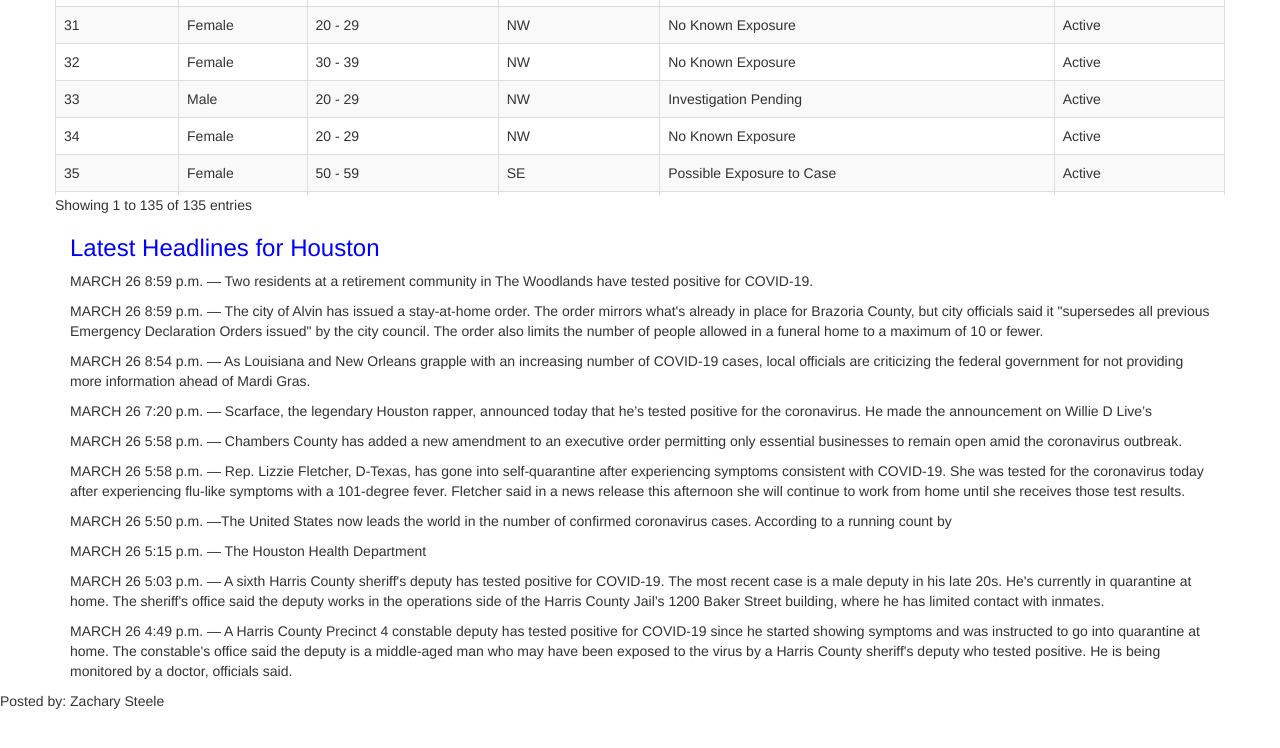
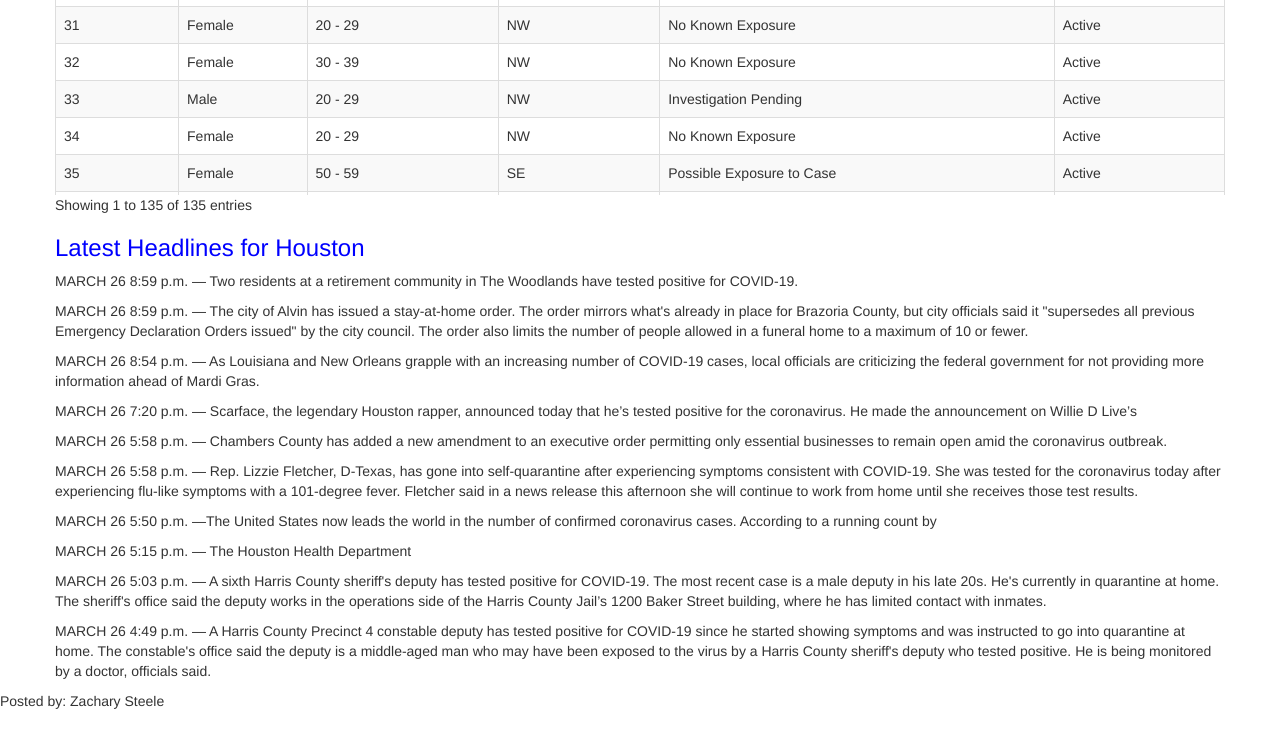
Before and after one commit to zdsteele/covidtexas, a Flask app: page /Harris in a window 1280 px wide. Shown: the part 1852-2600 px from the top of the page. Run offline with Flask 2, Linux system fonts and the light colour scheme; some libraries are stand-ins or nearby versions.

Commit message:
trying again

```diff
--- a/templates/Harris.html
+++ b/templates/Harris.html
@@ -83,8 +83,12 @@
     </div>
 
     <div class='container'>
-        <h3 style="color: blue;">Latest Headlines for Houston</h3>
-        <div id='headlines'></div>
+        <div class="row">
+            <div class="col">
+                <h3 style="color: blue;">Latest Headlines for Houston</h3>
+                <div id='headlines'></div>
+            </div>
+        </div>
     </div>
 
     <footer>
```
